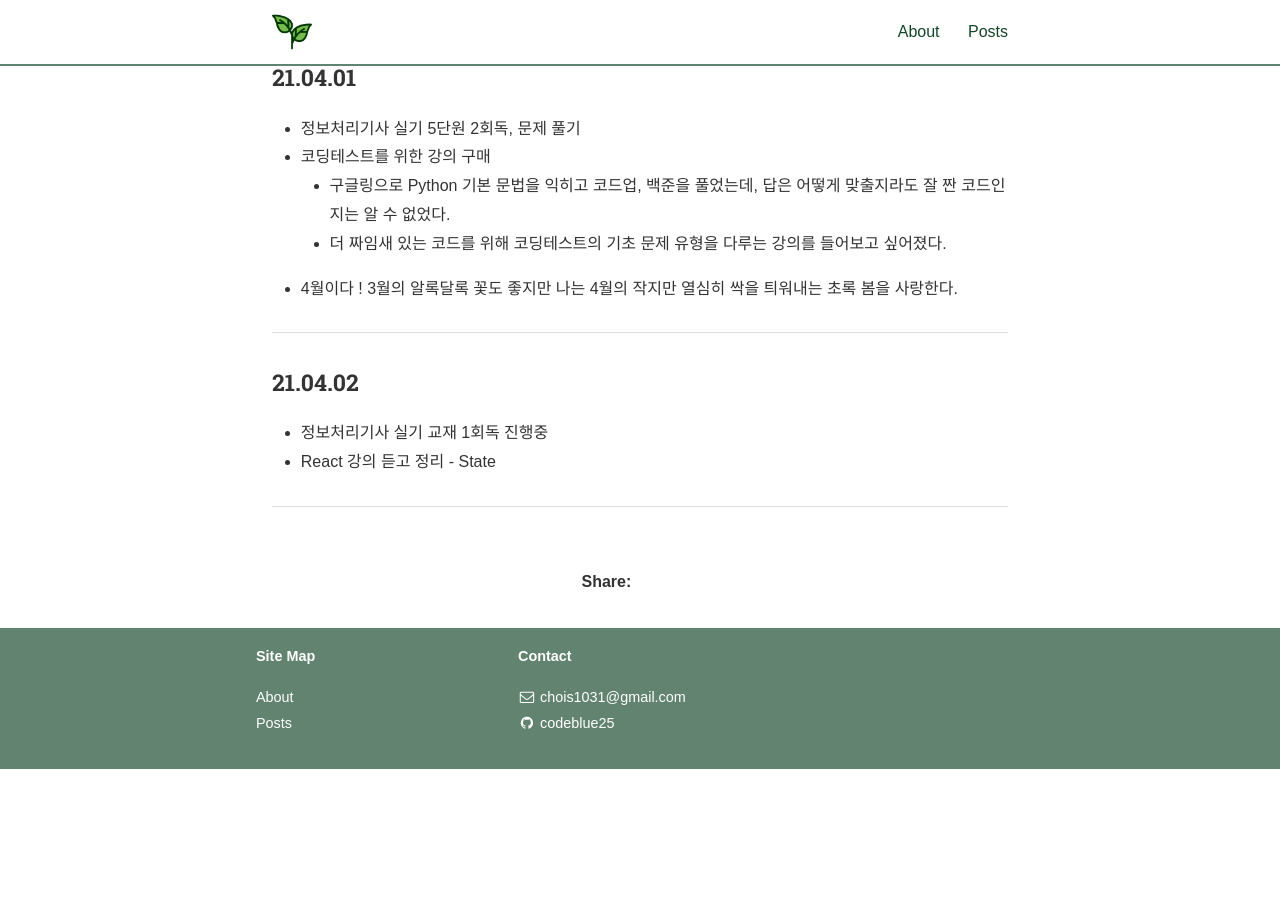
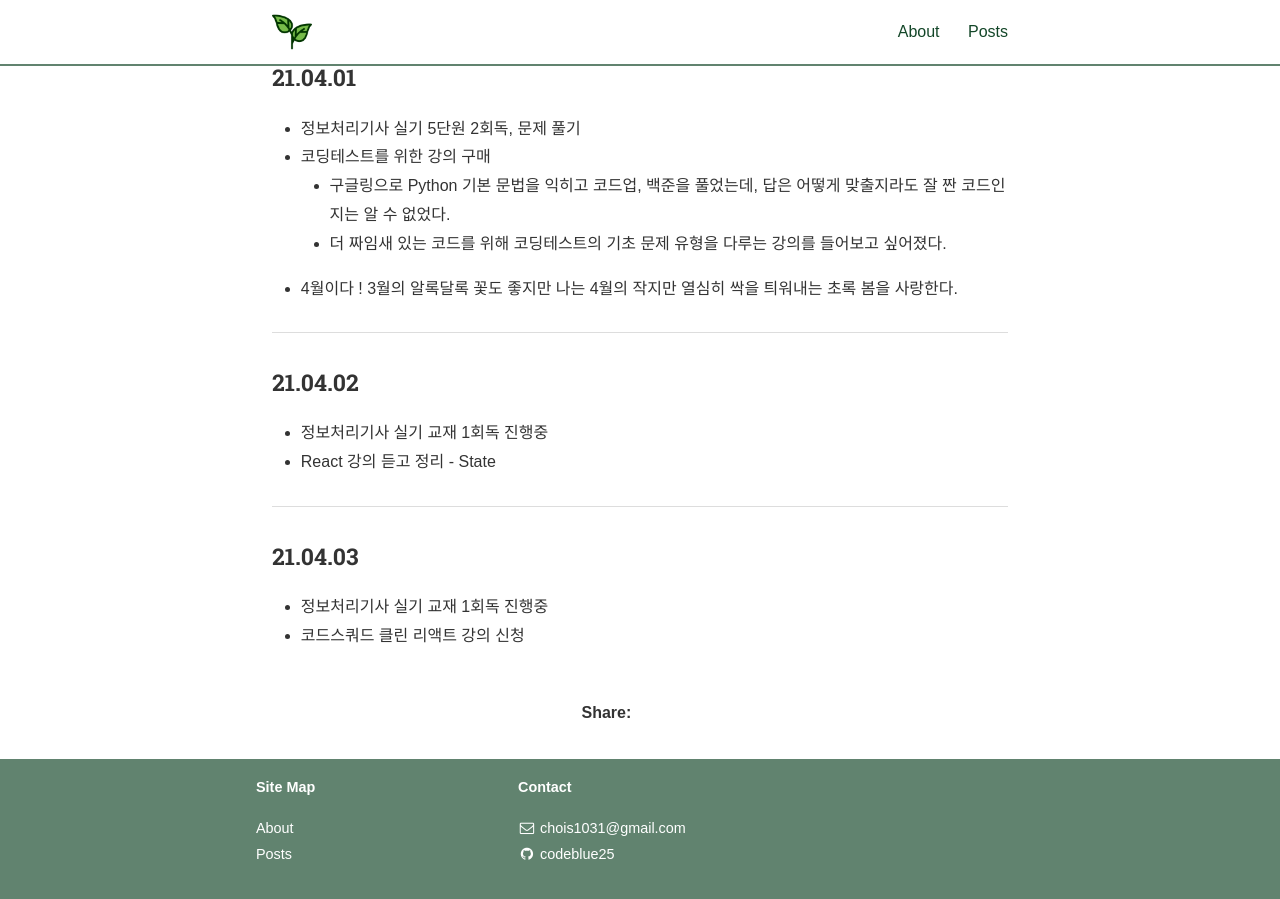
Before and after one commit to codeblue25/codeblue25.github.io, a Jekyll site: the page built from _posts/2021-03-28-0403.md, in a window 1280 px wide and 900 px high, scrolled down 1565 px. Built offline with Jekyll 4.4.1, drawn with Linux system fonts in a browser that asks for light colours; nearby versions of some CDN libraries; some web fonts are replaced; a style sheet for code colours, icons or effects is not loaded; before the commit the page ends 2334 px from its top, so only the background shows below that.

Commit message:
210403 TIL

```diff
--- a/_posts/2021-03-28-0403.md
+++ b/_posts/2021-03-28-0403.md
@@ -63,3 +63,8 @@ categories: TIL
 * React 강의 듣고 정리 - State
 
 ---
+
+<h3>21.04.03</h3>
+
+* 정보처리기사 실기 교재 1회독 진행중
+* 코드스쿼드 클린 리액트 강의 신청
```
